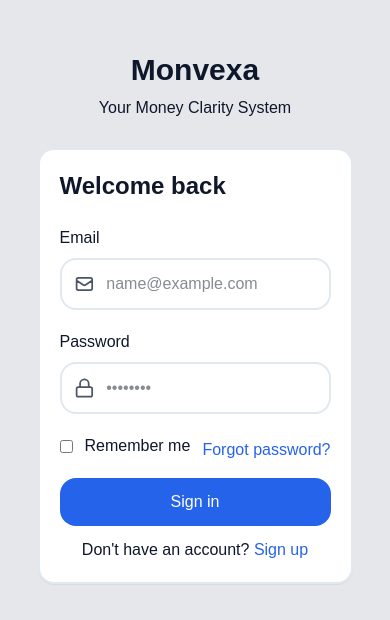
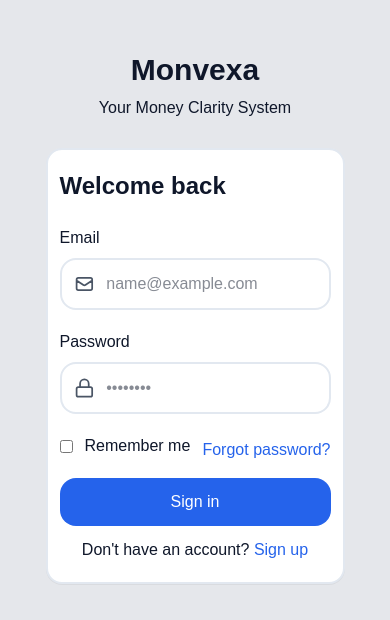
Before and after one commit to franklynxchill/Monvexa, a Next.js app in the folder frontend/: page /login in a window 390 px wide. Shown: the part 104-724 px from the top of the page. Built offline with nearby package versions, Linux system fonts and the light colour scheme.

Commit message:
update commit

```diff
--- a/frontend/app/login/page.tsx
+++ b/frontend/app/login/page.tsx
@@ -56,7 +56,7 @@ export default function page() {
   }
 
   return (
-    <div className=" bg-gray-200 px-8">
+    <div className=" bg-gray-200 px-4 md:px-8">
       <div className=" flex items-center justify-center h-screen">
         <div className="">
           <h1 className=" text-center font-bold text-3xl">Monvexa</h1>
@@ -64,7 +64,7 @@ export default function page() {
 
           <form
             onSubmit={handleSubmit}
-            className=" rounded-xl bg-white mt-7 p-5 md:p-8 w-full max-w-lg mx-auto border-2 border-border outline-ring/50 shadow-2xs"
+            className=" rounded-xl bg-white mt-7 px-3 py-5 md:p-8 w-full max-w-lg mx-auto border-2 border-border outline-ring/50 shadow-2xs"
           >
             <h2 className=" font-bold text-2xl mb-6">Welcome back</h2>
 
```
